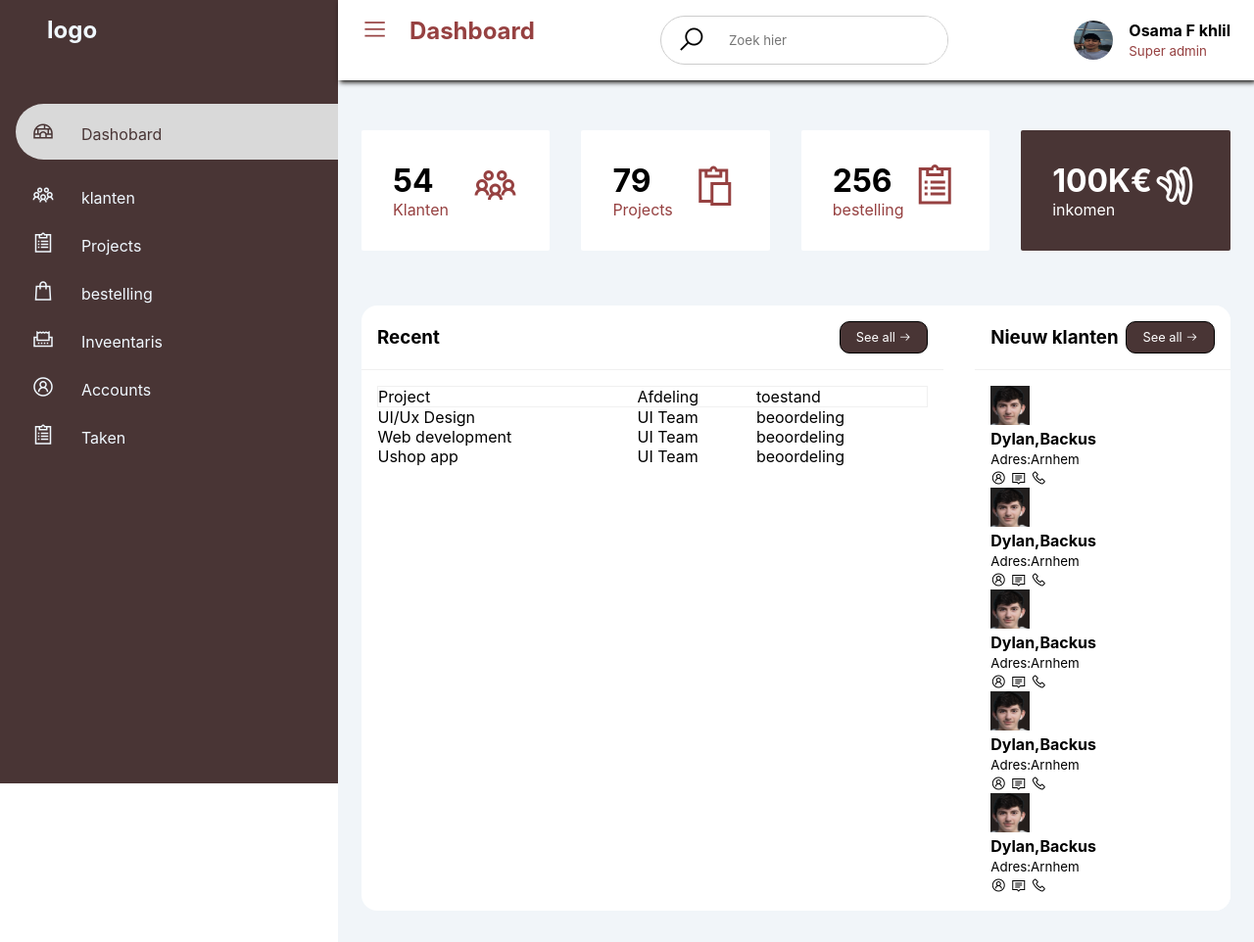
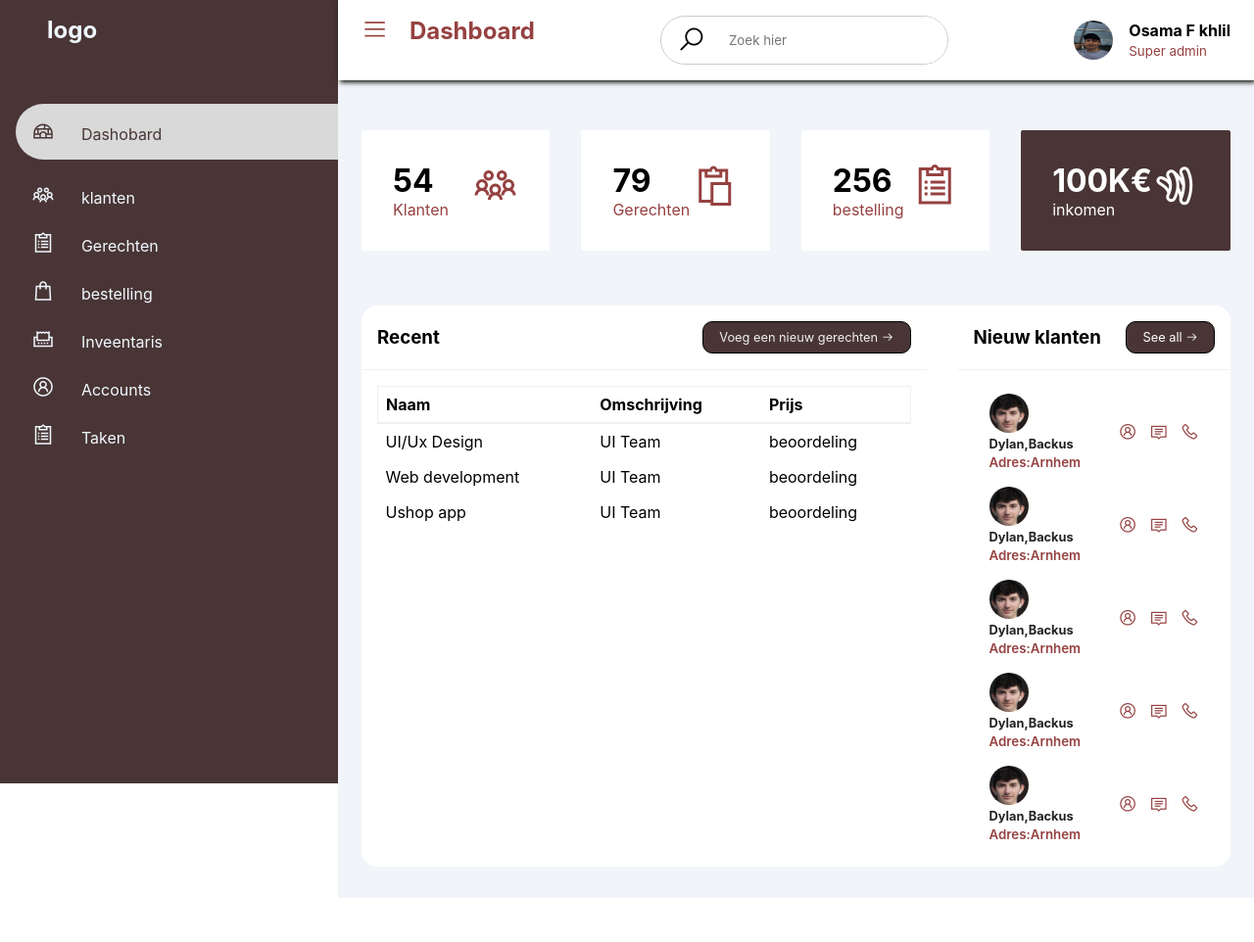
Before and after one commit to Osama-khalail/webapplicati1-opdracht-1, a PHP site: page /htdocs/adminplaner2/index.php in a window 1280 px wide. Shown: the whole page at 98% size. After the commit the page ends 917 px from the top, so only its background shows below. Run offline with PHP 8.4, Linux system fonts and the light colour scheme.

Commit message:
adminplaner aangewerkt

```diff
--- a/Admin planer/htdocs/adminplaner2/css/adminplaner2.css
+++ b/Admin planer/htdocs/adminplaner2/css/adminplaner2.css
@@ -109,6 +109,10 @@ header label span{
     display: inline-block;
     color: var(--text-grey);
 }
+.voeg-gerecht-text{
+    text-decoration: none;
+    color: #f0f0f0;
+}
 main{
     margin-top: 85px;
     padding: 2rem 1.5rem;
@@ -149,7 +153,7 @@ main{
     margin-top: 3.5rem;
     display:grid;
     grid-gap: 2rem;
-    grid-template-columns: 67% auto;
+    grid-template-columns: 65% auto;
 }
 .card-header,
 .card-body{
@@ -179,4 +183,39 @@ table{
 }
 thead tr {
     border: 1px solid #f0f0f0;
+    border-bottom: 2px solid #f0f0f0;
 }
+thead td {
+    font-weight:700;
+}
+td{
+    padding: .5rem;
+    font-size: 1rem;
+}
+.customer{
+    display: flex;
+    justify-content: space-between;
+    align-items: center;
+    padding: .5rem 1rem;
+}
+
+.customer-img img{
+    border-radius: 50%;
+    margin-right: 1rem;
+}
+.info h4{
+    font-size: .8rem;
+    font-weight: 700;
+    color: #222;
+}
+.info small{
+    font-weight: 600;
+    color: var(--text-grey);
+}
+.contact span{
+    font-size: 1.2rem;
+    display: inline-block;
+    margin-left: .5rem;
+    color:var(--text-grey);
+
+}
--- a/Admin planer/htdocs/adminplaner2/index.php
+++ b/Admin planer/htdocs/adminplaner2/index.php
@@ -28,7 +28,7 @@
                 <li>
                     <a href="">
                       <span class="las la-clipboard-list"></span>
-                      <span>Projects</span></a>
+                      <span>Gerechten</span></a>
                 </li>
                 <li>
                     <a href="">
@@ -90,7 +90,7 @@
           <div class="card-single">
             <div>
             <h1>79</h1>
-            <span>Projects</span>
+            <span>Gerechten</span>
             </div>
             <div>
             <span class="las la-clipboard"></span>
@@ -119,15 +119,15 @@
             <div class="projects">
                  <div class="card-header">
                        <h3>Recent</h3>
-                        <button>See all <span class="las la-arrow-right"></span></button>
+                        <button><a class="voeg-gerecht-text" href=""> Voeg een nieuw gerechten </a> <span class="las la-arrow-right"></span></button>
                  </div>
                  <div class="card-body">
                        <table width="100%">
                           <thead>
                              <tr>
-                               <td>Project</td>
-                               <td>Afdeling</td>
-                               <td>toestand</td>
+                               <td>Naam</td>
+                               <td>Omschrijving</td>
+                               <td>Prijs</td>
                              </tr>
                           </thead>
                           <tbody>
@@ -166,75 +166,75 @@
                  </div>
                     <div class="card-body">
                           <div class="customer">
-                               <div>
+                               <div class="customer-img" >
                                <img src="img/kalnten.png"  width="40px"
                                 height="40px" alt="">
-                                 <div>
+                                 <div class="info">
                                        <h4>Dylan,Backus</h4>
                                        <small>Adres:Arnhem</small>
                                  </div>
                                </div>
-                               <div>
+                               <div class="contact">
                                    <span class="las la-user-circle"></span>
                                    <span class="las la-comment"></span>
                                    <span class="las la-phone"></span>
                                </div>
                           </div>
                           <div class="customer">
-                               <div>
+                               <div class="customer-img">
                                <img src="img/kalnten.png"  width="40px"
                                 height="40px" alt="">
-                                 <div>
+                                 <div class="info">
                                        <h4>Dylan,Backus</h4>
                                        <small>Adres:Arnhem</small>
                                  </div>
                                </div>
-                               <div>
+                               <div class="contact">
                                    <span class="las la-user-circle"></span>
                                    <span class="las la-comment"></span>
                                    <span class="las la-phone"></span>
                                </div>
                           </div>
                           <div class="customer">
-                               <div>
+                               <div class="customer-img">
                                <img src="img/kalnten.png"  width="40px"
                                 height="40px" alt="">
-                                 <div>
+                                 <div class="info">
                                        <h4>Dylan,Backus</h4>
                                        <small>Adres:Arnhem</small>
                                  </div>
                                </div>
-                               <div>
+                               <div class="contact">
                                    <span class="las la-user-circle"></span>
                                    <span class="las la-comment"></span>
                                    <span class="las la-phone"></span>
                                </div>
                           </div>
                           <div class="customer">
-                               <div>
+                               <div class="customer-img">
                                <img src="img/kalnten.png"  width="40px"
                                 height="40px" alt="">
-                                 <div>
+                                 <div class="info">
                                        <h4>Dylan,Backus</h4>
                                        <small>Adres:Arnhem</small>
                                  </div>
                                </div>
-                               <div>
+                               <div class="contact">
                                    <span class="las la-user-circle"></span>
                                    <span class="las la-comment"></span>
                                    <span class="las la-phone"></span>
                                </div>
                           </div>
                           <div class="customer">
-                               <div>
+                               <div class="customer-img">
                                <img src="img/kalnten.png"  width="40px"
                                 height="40px" alt="">
-                                 <div>
+                                 <div class="info">
                                        <h4>Dylan,Backus</h4>
                                        <small>Adres:Arnhem</small>
                                  </div>
                                </div>
-                               <div>
+                               <div class="contact">
                                    <span class="las la-user-circle"></span>
                                    <span class="las la-comment"></span>
                                    <span class="las la-phone"></span>
```
